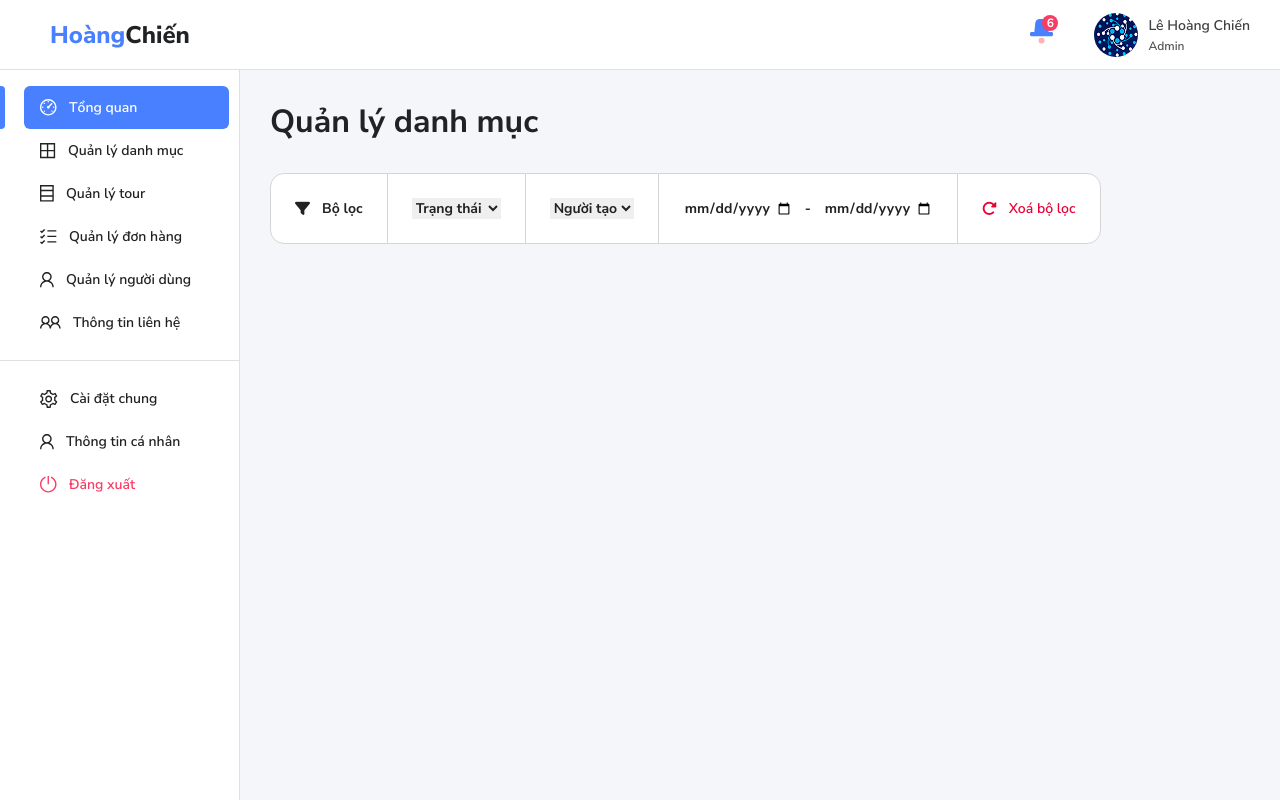
After one commit to LEHOANGCHIEN/travel-tour-admin, a web app: file category-list.html in a window 1280 px wide. The commit adds this page. Run offline with its HTML, style and script files only (its server is not run), Linux system fonts and the light colour scheme.

Commit message:
1.3. Xây dựng Section 4 trang Quản lý danh mục

```diff
--- a/assets/css/style.css
+++ b/assets/css/style.css
@@ -777,3 +777,53 @@ button {
     display: inline-block;
 }
 /* End Tag */
+
+/* Section 4 */
+.section-4 {
+    margin-bottom: 15px;
+}
+
+.section-4 .inner-wrap {
+    background-color: white;
+    border-radius: 14px;
+    border: 1px solid #D5D5D5;
+    display: inline-flex;
+}
+
+.section-4 .inner-item {
+    padding: 24px;
+    border-right: 1px solid #D5D5D5;
+    display: inline-flex;
+    gap: 12px;
+    align-items: center;
+    font-weight: 700;
+    font-size: 14px;
+    color: var(--color-text);
+}
+
+.section-4 .inner-item:last-child {
+    border-right: 0;
+}
+
+.section-4 i {
+    font-size: 15px;
+}
+
+.section-4 .inner-item select, .section-4 .inner-item input {
+    border: 0;
+    font-weight: 700;
+    font-size: 14px;
+    color: var(--color-text);
+    cursor: pointer;
+}
+
+.section-4 .inner-item input {
+    width: 110px;
+}
+
+.section-4 .inner-reset {
+    color: #EA0234;
+    font-weight: 600;
+    cursor: pointer;
+}
+/* End Section 4 */
--- /dev/null
+++ b/category-list.html
@@ -0,0 +1,59 @@
+<!DOCTYPE html>
+<html lang="vi">
+  <head>
+    <meta charset="UTF-8">
+    <meta name="viewport" content="width=device-width, initial-scale=1.0">
+    <title>Quản lý danh mục</title>
+    <link rel="stylesheet" href="https://cdnjs.cloudflare.com/ajax/libs/font-awesome/6.7.2/css/all.min.css">
+    <link rel="stylesheet" href="assets/css/style.css">
+  </head>
+  <body>
+    <header class="header">
+      <div class="inner-left"><a class="inner-logo" href="#"><span>Hoàng</span><span>Chiến</span></a></div>
+      <div class="inner-right">
+        <div class="inner-notify"><img src="assets/images/icon-bell.svg"><span>6</span></div>
+        <div class="inner-account"><img src="assets/images/avatar.png">
+          <div class="inner-text">
+            <div class="inner-name">Lê Hoàng Chiến</div>
+            <div class="inner-role">Admin</div>
+          </div>
+        </div>
+        <div class="inner-button-menu"><i class="fas fa-bars"></i></div>
+      </div>
+    </header>
+    <main class="main">
+      <nav class="sider">
+        <div class="inner-list"><a class="inner-item active" href="#"><img src="assets/images/icon-sider-1.svg"><span>Tổng quan</span></a><a class="inner-item" href="#"><img src="assets/images/icon-sider-2.svg"><span>Quản lý danh mục</span></a><a class="inner-item" href="#"><img src="assets/images/icon-sider-3.svg"><span>Quản lý tour</span></a><a class="inner-item" href="#"><img src="assets/images/icon-sider-4.svg"><span>Quản lý đơn hàng</span></a><a class="inner-item" href="#"><img src="assets/images/icon-sider-5.svg"><span>Quản lý người dùng</span></a><a class="inner-item" href="#"><img src="assets/images/icon-sider-6.svg"><span>Thông tin liên hệ</span></a></div>
+        <div class="inner-line"></div>
+        <div class="inner-list"><a class="inner-item" href="#"><img src="assets/images/icon-sider-7.svg"><span>Cài đặt chung</span></a><a class="inner-item" href="#"><img src="assets/images/icon-sider-5.svg"><span>Thông tin cá nhân</span></a><a class="inner-item inner-logout" href="#"><img src="assets/images/icon-sider-8.svg"><span>Đăng xuất</span></a></div>
+      </nav>
+      <div class="content">
+        <h1 class="box-title">Quản lý danh mục</h1>
+        <div class="section-4">
+          <div class="inner-wrap">
+            <div class="inner-item"><i class="fa-solid fa-filter"></i> Bộ lọc</div>
+            <div class="inner-item">
+              <select>
+                <option value="">Trạng thái</option>
+                <option value="active">Hoạt động</option>
+                <option value="inactive">Tạm dừng</option>
+              </select>
+            </div>
+            <div class="inner-item">
+              <select>
+                <option value="">Người tạo</option>
+                <option value="active">Lê Văn A</option>
+                <option value="inactive">Lê Văn B</option>
+              </select>
+            </div>
+            <div class="inner-item">
+              <input type="date"><span>-</span>
+              <input type="date">
+            </div>
+            <div class="inner-item inner-reset"><i class="fa-solid fa-rotate-right"></i> Xoá bộ lọc</div>
+          </div>
+        </div>
+      </div>
+    </main>
+  </body>
+</html>
```
Also changed, not shown: views/pages/category-list.pug (added, +29 -0 lines).
